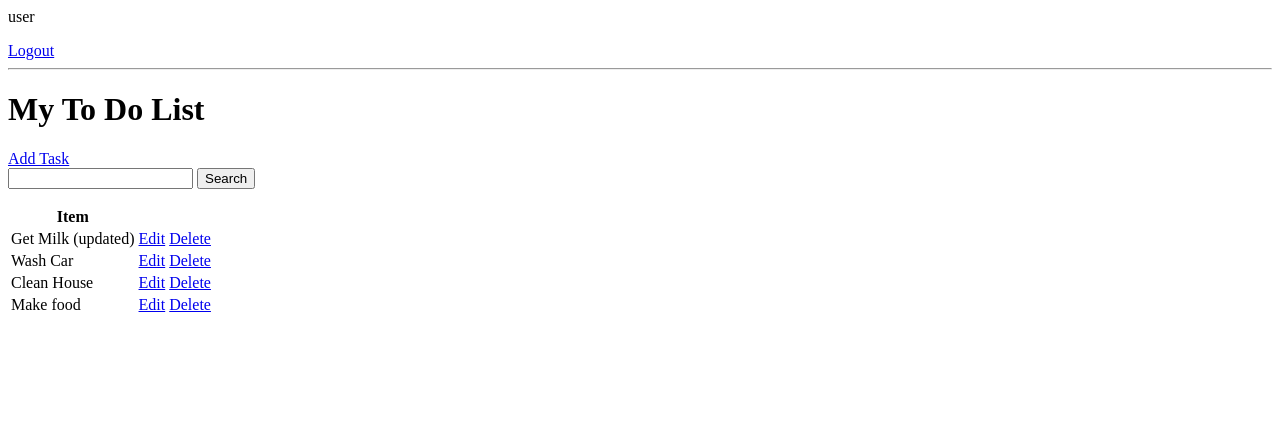
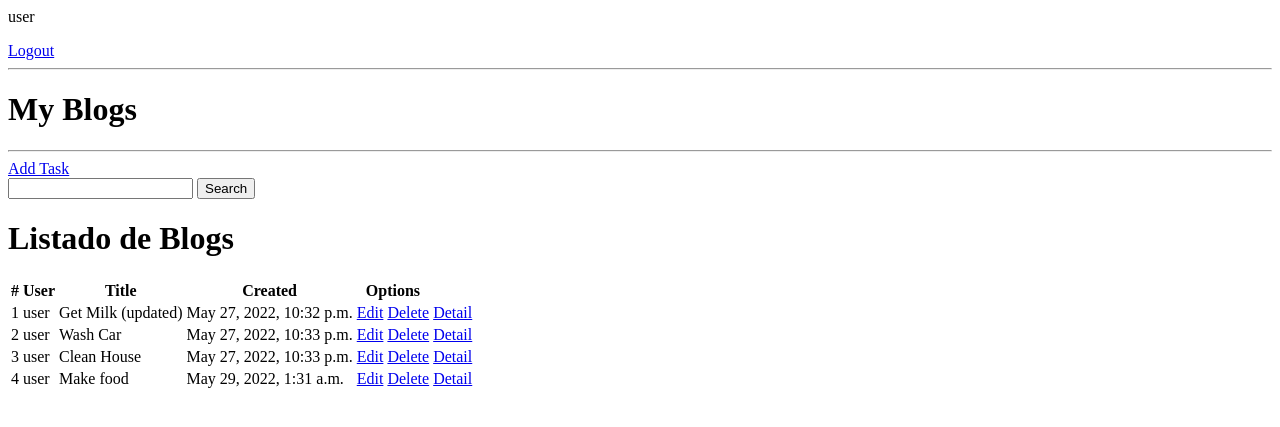
Before and after one commit to jesuspieru/loginpage, a Django app: page / in a window 1280 px wide. Shown: the top 427 px of the page. Run offline with Django 4.2, Linux system fonts and the light colour scheme; a user stored in the database is signed in; data comes from the database, SQL or seed files in the repository; both versions use the stored data as it was after the commit.

Commit message:
Se agrego funcionalidad para que la pagina principal liste todos los blogs

```diff
--- a/loginapp/templates/loginapp/task_list.html
+++ b/loginapp/templates/loginapp/task_list.html
@@ -6,28 +6,57 @@
 {% endif %}
 
 <hr>
-<h1>My To Do List</h1>
+
+{% if user.is_authenticated %}
+<h1>My Blogs</h1>
+{% else %}
+  <h1> Principal page</h1>
+{% endif %}
+
+<hr>
+{% if user.is_authenticated %}
 <a href="{% url 'task-create' %}">Add Task</a>
+{% endif %}
+
 
 <form method="get">
     <input type="text" name="search-area" value="{{search_input}}">
     <input type="submit" value="Search">
 </form>
 
-<table>
+
+{% if object_list %}
+<div class="col-sm-12 col-md-6 col-lg-8 col-xl-8">
+    <h1>Listado de Blogs</h1>
+    <div class="table-responsive py-2">
+        <table class="table table-striped">
+            <thead>
                 <tr>
-        <th>Item</th>
-        <th></th>
-        <th></th>
+                    <th>#</th>
+                    <th>User</th>
+                    <th>Title</th>
+                    <th>Created</th>
+                    <th colspan="2">Options</th>
                 </tr>
+            </thead>
+            <tbody>
                 {% for task in tasks %}
                 <tr>
+                    <td>{{forloop.counter}}</td>
+                    <td>{{task.user}}</td>
                     <td>{{task.title}}</td>
-
-        <td><a href="{% url 'task-update' task.id %}">Edit</a></td>
-        <td><a href="{% url 'task-delete' task.id %}">Delete</a></td>
+                    <td>{{task.create}}</td>
+                    {% if user.is_authenticated %}
+                    <td><a href="{% url 'task-update' task.id %}" class="btn btn-info">Edit</a></td>
+                    <td><a href="{% url 'task-delete' task.id %}" class="btn btn-danger btnEliminacion">Delete</a></td>
+                    {% endif %}
+                    <td><a href="{% url 'task-detail' task.id %}" class="btn btn-success">Detail</a></td>
                 </tr>
-    {% empty %}
-    <h3>No items in list</h3>
                 {% endfor %}
+            </tbody>
         </table>
+    </div>
+</div>
+{% else %}
+  <h1> No hay ningun blog!</h1>
+{% endif %}
--- a/loginapp/urls.py
+++ b/loginapp/urls.py
@@ -4,10 +4,10 @@ from django.contrib.auth.views import LogoutView
 
 urlpatterns = [
     path('login/', customloginview.as_view(), name='login'),
-    path('logout/', LogoutView.as_view(next_page='login'), name='logout'),
+    path('logout/', LogoutView.as_view(next_page='tasks'), name='logout'),
     path('register/', registerpage.as_view(), name='register'),
     path('', tasklist.as_view(), name='tasks'),
-    path('task/<int:pk>', taskdetail.as_view(), name='task'),
+    path('task/<int:pk>', taskdetail.as_view(), name='task-detail'),
     path('task-create/', taskcreate.as_view(), name='task-create'),
     path('task-update/<int:pk>', taskupdate.as_view(), name='task-update'),
     path('task-delete/<int:pk>', taskdelete.as_view(), name='task-delete'),
--- a/loginapp/views.py
+++ b/loginapp/views.py
@@ -10,7 +10,6 @@ from django.contrib.auth.forms import UserCreationForm
 from django.contrib.auth import login
 
 from .models import task
-# Create your views here.
 
 class customloginview(LoginView):
     template_name = 'loginapp/login.html'
@@ -38,23 +37,34 @@ class registerpage(FormView):
         return super(registerpage, self).get(*args, **kwargs)
 
 
-class tasklist(LoginRequiredMixin, ListView):
+class tasklist(ListView):
     model = task
     context_object_name = 'tasks'
 
     def get_context_data(self, **kwargs):
         context = super().get_context_data(**kwargs)
-        context['tasks'] = context['tasks'].filter(user=self.request.user)
-        context['count'] = context['tasks'].filter(complete=False).count()
-        search_input = self.request.GET.get('search-area') or ""
-        if search_input:
-            context['tasks'] = context['tasks'].filter(title__icontains=search_input)
-        context['search_input'] = search_input
+
+        if self.request.user.is_authenticated:
+            context['tasks'] = context['tasks'].filter(user=self.request.user)
+            context['count'] = context['tasks'].filter(complete=False).count()
+
+            search_input = self.request.GET.get('search-area') or ""
+            if search_input:
+                context['tasks'] = context['tasks'].filter(title__icontains=search_input)
+                context['search_input'] = search_input
+
+        else:
+            context['tasks'] = task.objects.all()
+            search_input = self.request.GET.get('search-area') or ""
+            if search_input:
+                context['tasks'] = context['tasks'].filter(title__icontains=search_input)
+                context['search_input'] = search_input
+
         return context
 
-class taskdetail(LoginRequiredMixin, DetailView):
+class taskdetail( DetailView):
     model = task
-    context_object_name = 'task'
+    context_object_name = 'task-detail'
     template_name = 'loginapp/task.html'
 
 class taskcreate(LoginRequiredMixin, CreateView):
```
Also changed, not shown: loginapp/templates/loginapp/task.html (+7 -1 lines), db.sqlite3. Lines whose indentation alone changed are shown as unchanged.
